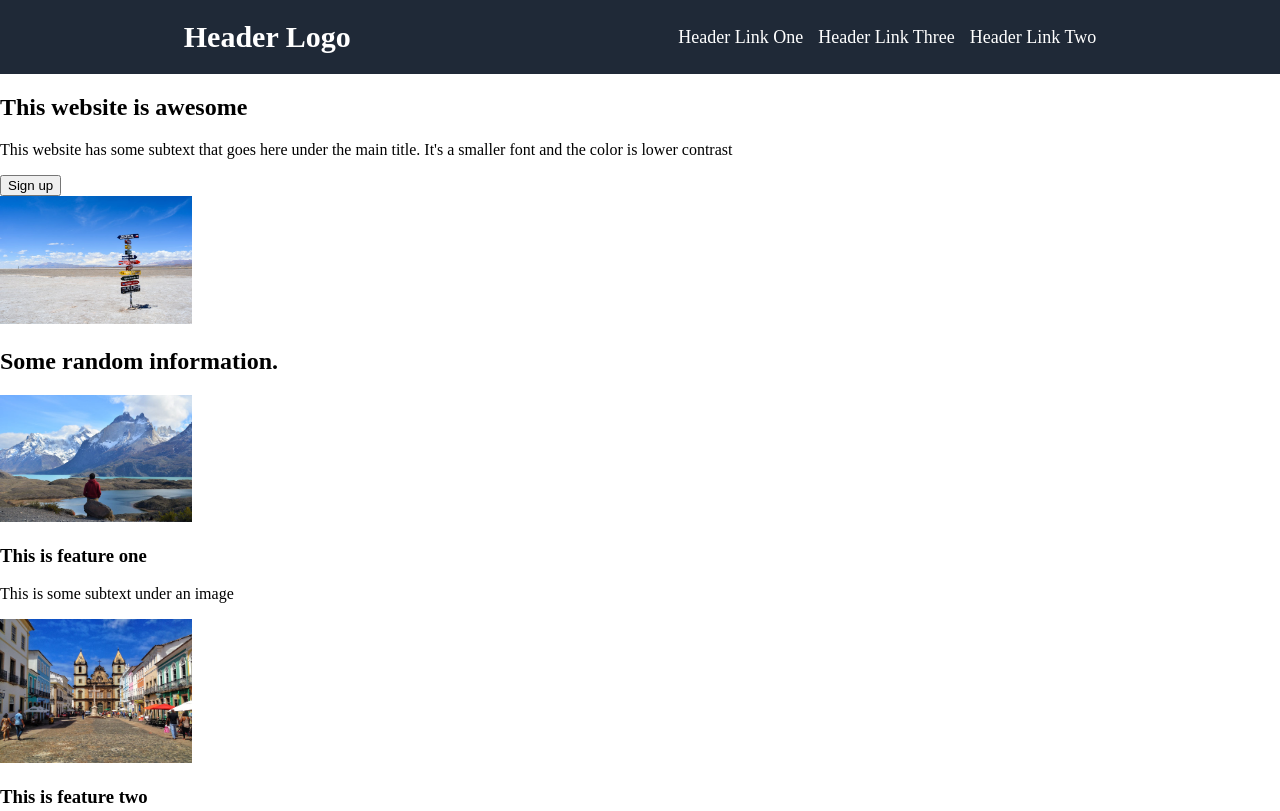
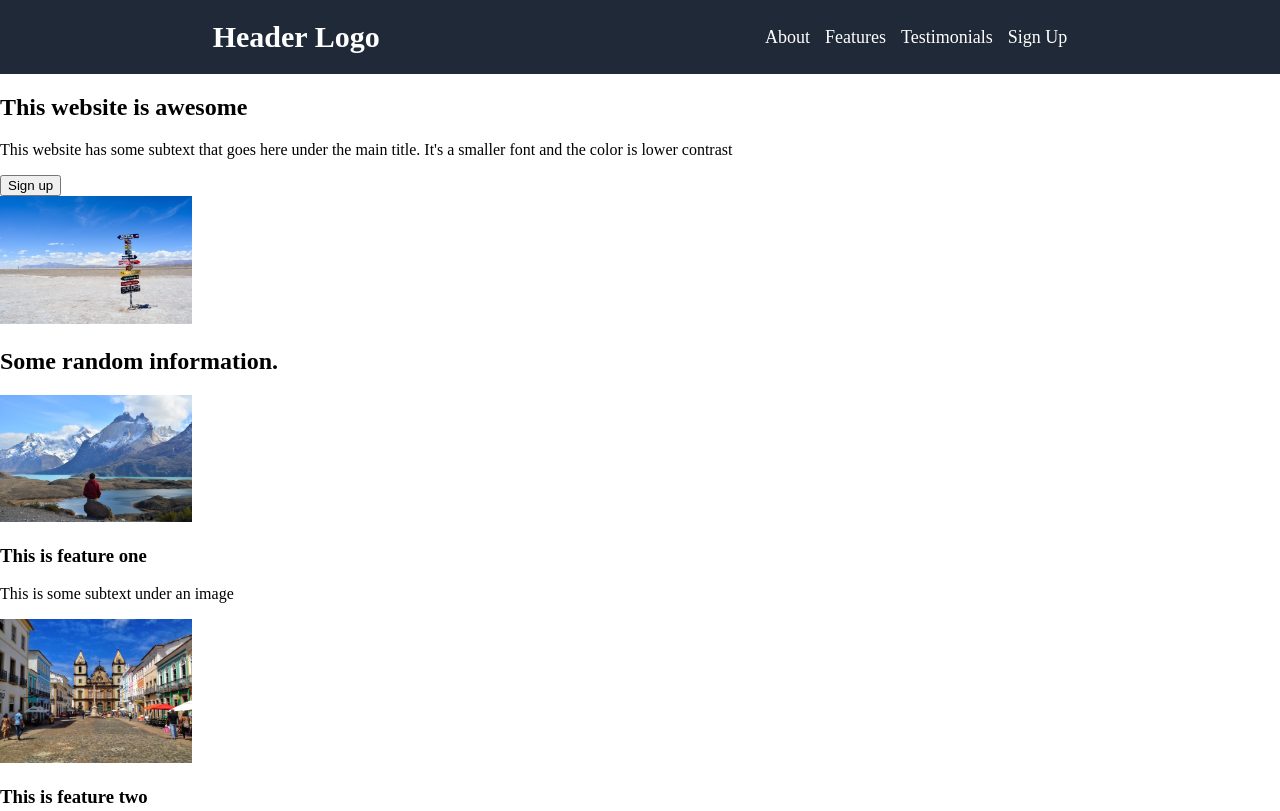
Before and after one commit to Glonky1337/landing-page, a plain HTML site: page index.html in a window 1280 px wide. Shown: the top 811 px of the page. Drawn offline with Linux system fonts and the light colour scheme.

Commit message:
Add non-generic links to <header> section

```diff
--- a/index.html
+++ b/index.html
@@ -12,9 +12,10 @@
             <nav id="header">
                 <div id="logo">Header Logo</div>
                 <ul id="header-links">
-                    <li onclick="window.location.href='#';">Header Link One</li>
-                    <li onclick="window.location.href='#';">Header Link Three</li>
-                    <li onclick="window.location.href='#';">Header Link Two</li>
+                    <li onclick="window.location.href='#about';">About</li>
+                    <li onclick="window.location.href='#features';">Features</li>
+                    <li onclick="window.location.href='#testimonials';">Testimonials</li>
+                    <li onclick="window.location.href='#sign-up';">Sign Up</li>
                 </ul>
             </nav>
         </header>
```
